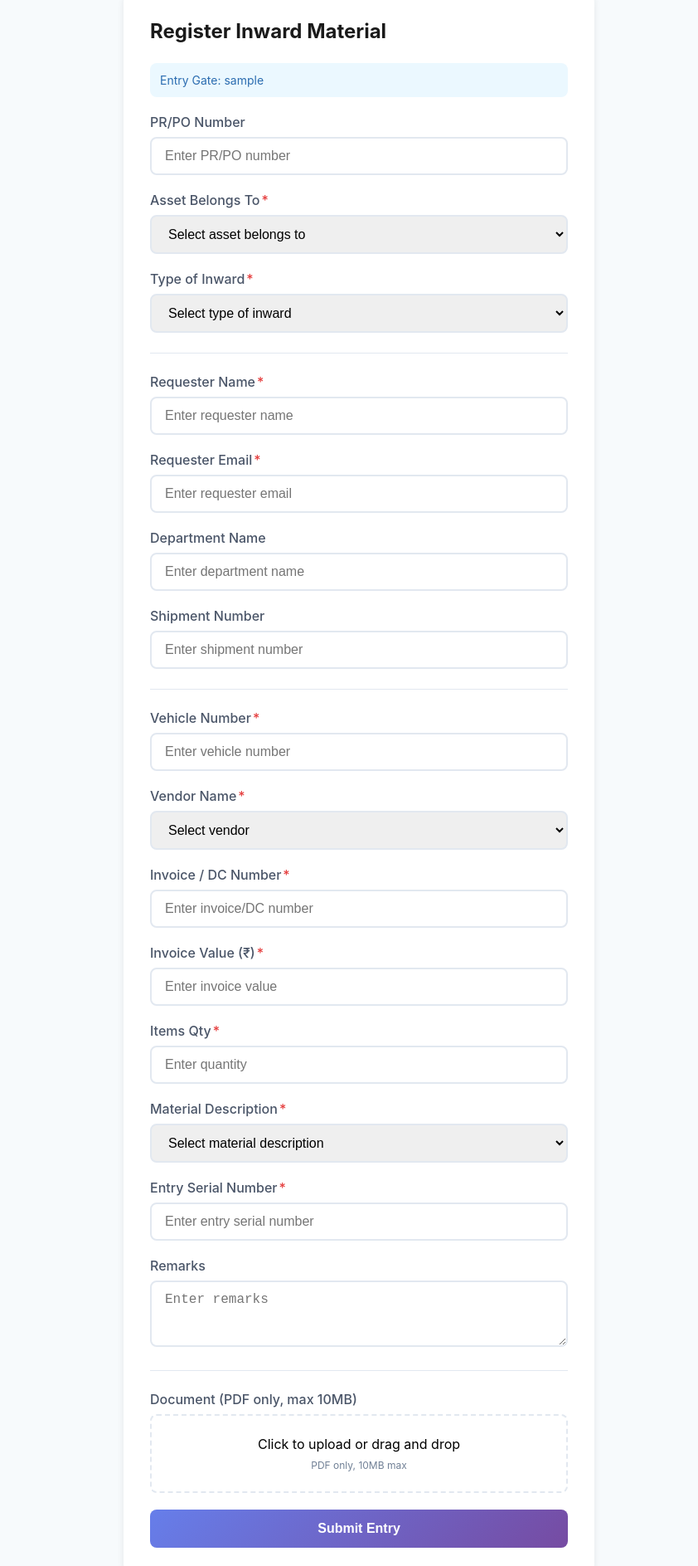
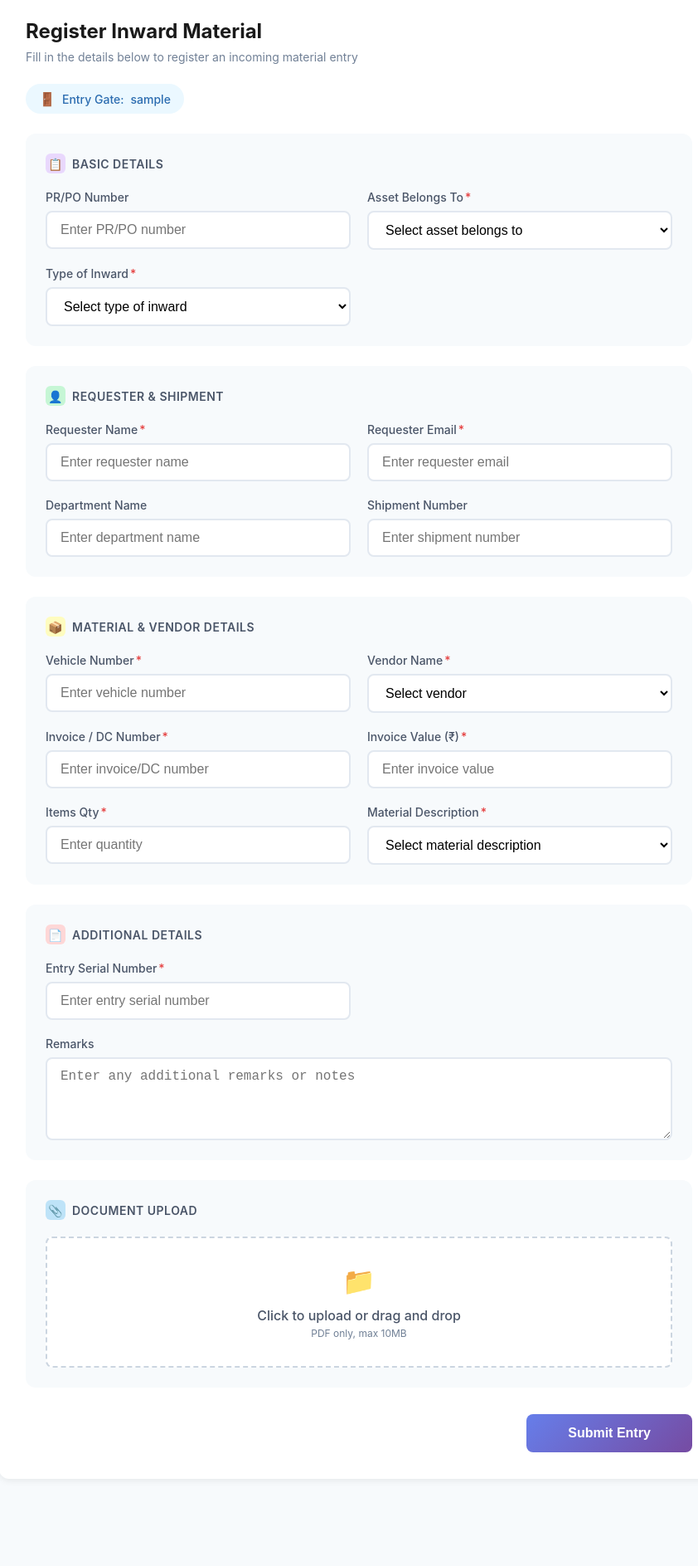
Before and after one commit to pulpbit/smart-gate, a plain HTML site: page frontend/material-inward.html in a window 1280 px wide. Shown: the part 106-1993 px from the top of the page at 83% size, without its empty margins (207-1049 px from the left). After the commit the page ends 1920 px from the top, so only its background shows below. Drawn offline with Linux system fonts and the light colour scheme; no server answers; sample sign-in values are in the browser's storage.

Commit message:
Optimize Material Inward form for desktop with 2-column grid layout

```diff
--- a/frontend/material-inward.html
+++ b/frontend/material-inward.html
@@ -38,7 +38,7 @@
       text-decoration: none;
     }
     .container {
-      max-width: 600px;
+      max-width: 900px;
       margin: 32px auto;
       padding: 0 16px;
     }
@@ -50,16 +50,63 @@
     }
     .form-container h2 {
       color: #1a1a1a;
+      margin-bottom: 8px;
+      font-size: 24px;
+    }
+    .form-subtitle {
+      color: #718096;
+      font-size: 14px;
       margin-bottom: 24px;
     }
+    .section-card {
+      background: #f7fafc;
+      border-radius: 12px;
+      padding: 24px;
+      margin-bottom: 24px;
+    }
+    .section-title {
+      color: #4a5568;
+      font-weight: 600;
+      font-size: 14px;
+      text-transform: uppercase;
+      letter-spacing: 0.5px;
+      margin-bottom: 20px;
+      display: flex;
+      align-items: center;
+      gap: 8px;
+    }
+    .section-title .icon {
+      width: 24px;
+      height: 24px;
+      border-radius: 6px;
+      display: flex;
+      align-items: center;
+      justify-content: center;
+      font-size: 14px;
+    }
+    .form-grid {
+      display: grid;
+      grid-template-columns: 1fr;
+      gap: 20px;
+    }
+    @media (min-width: 768px) {
+      .form-grid {
+        grid-template-columns: 1fr 1fr;
+      }
+    }
     .form-group {
-      margin-bottom: 20px;
+      display: flex;
+      flex-direction: column;
+    }
+    .form-group.full-width {
+      grid-column: 1 / -1;
     }
     label {
       display: block;
       margin-bottom: 8px;
       color: #4a5568;
       font-weight: 500;
+      font-size: 14px;
     }
     label .required {
       color: #e53e3e;
@@ -71,19 +118,31 @@
       border: 2px solid #e2e8f0;
       border-radius: 8px;
       font-size: 16px;
-      transition: border-color 0.2s;
+      transition: border-color 0.2s, box-shadow 0.2s;
+      background: white;
     }
     input:focus, select:focus, textarea:focus {
       outline: none;
       border-color: #667eea;
+      box-shadow: 0 0 0 3px rgba(102, 126, 234, 0.1);
+    }
+    input:disabled, select:disabled {
+      background: #edf2f7;
+      cursor: not-allowed;
     }
     textarea {
       resize: vertical;
-      min-height: 80px;
+      min-height: 100px;
     }
-    button {
-      width: 100%;
-      padding: 14px;
+    .submit-section {
+      margin-top: 32px;
+      display: flex;
+      justify-content: flex-end;
+    }
+    button[type="submit"] {
+      width: auto;
+      min-width: 200px;
+      padding: 14px 32px;
       background: linear-gradient(135deg, #667eea 0%, #764ba2 100%);
       color: white;
       border: none;
@@ -91,55 +150,93 @@
       font-size: 16px;
       font-weight: 600;
       cursor: pointer;
-      transition: transform 0.2s;
+      transition: transform 0.2s, box-shadow 0.2s;
     }
-    button:hover {
+    button[type="submit"]:hover {
       transform: translateY(-2px);
+      box-shadow: 0 4px 12px rgba(102, 126, 234, 0.4);
     }
     .success {
       background: #c6f6d5;
       color: #276749;
-      padding: 12px;
+      padding: 16px;
       border-radius: 8px;
       margin-bottom: 20px;
       display: none;
+      font-weight: 500;
     }
     .error {
       background: #fed7d7;
       color: #c53030;
-      padding: 12px;
+      padding: 16px;
       border-radius: 8px;
       margin-bottom: 20px;
       display: none;
+      font-weight: 500;
     }
     .file-upload {
-      border: 2px dashed #e2e8f0;
+      border: 2px dashed #cbd5e0;
       border-radius: 8px;
-      padding: 24px;
+      padding: 32px;
       text-align: center;
       cursor: pointer;
-      transition: border-color 0.2s;
+      transition: border-color 0.2s, background 0.2s;
+      background: white;
     }
     .file-upload:hover {
       border-color: #667eea;
+      background: #f0f4ff;
+    }
+    .file-upload .upload-icon {
+      font-size: 32px;
+      margin-bottom: 12px;
+    }
+    .file-upload .upload-text {
+      color: #4a5568;
+      font-weight: 500;
+      margin-bottom: 4px;
+    }
+    .file-upload .upload-hint {
+      color: #718096;
+      font-size: 12px;
     }
     .file-upload input {
       display: none;
     }
-    .section-divider {
-      border-top: 1px solid #e2e8f0;
-      margin: 24px 0;
+    .file-selected {
+      display: flex;
+      align-items: center;
+      gap: 12px;
+      padding: 12px 16px;
+      background: #ebf8ff;
+      border-radius: 8px;
+      margin-top: 12px;
+    }
+    .file-selected .file-icon {
+      font-size: 20px;
+    }
+    .file-selected .file-name {
+      color: #2b6cb0;
+      font-weight: 500;
+      font-size: 14px;
     }
     .hidden-field {
       display: none;
     }
     .gate-info {
+      display: inline-flex;
+      align-items: center;
+      gap: 8px;
       background: #ebf8ff;
-      padding: 12px;
-      border-radius: 8px;
-      margin-bottom: 20px;
+      padding: 8px 16px;
+      border-radius: 20px;
       color: #2b6cb0;
       font-size: 14px;
+      font-weight: 500;
+      margin-bottom: 24px;
+    }
+    .gate-info .icon {
+      font-size: 16px;
     }
   </style>
 </head>
@@ -152,19 +249,27 @@
   <div class="container">
     <div class="form-container">
       <h2>Register Inward Material</h2>
-      <div class="success" id="successMsg">Entry created successfully!</div>
+      <p class="form-subtitle">Fill in the details below to register an incoming material entry</p>
+
+      <div class="success" id="successMsg">Entry created successfully! Redirecting to dashboard...</div>
       <div class="error" id="errorMsg"></div>
 
       <div class="gate-info" id="gateInfo">
+        <span class="icon">🚪</span>
         Entry Gate: <span id="currentGate">-</span>
       </div>
 
       <form id="inwardForm">
+        <div class="section-card">
+          <div class="section-title">
+            <span class="icon" style="background: #e9d8fd; color: #6b46c1;">📋</span>
+            Basic Details
+          </div>
+          <div class="form-grid">
             <div class="form-group">
               <label for="prPoNumber">PR/PO Number</label>
               <input type="text" id="prPoNumber" placeholder="Enter PR/PO number">
             </div>
-
             <div class="form-group">
               <label for="assetBelongsTo">Asset Belongs To<span class="required">*</span></label>
               <select id="assetBelongsTo" required>
@@ -174,7 +279,6 @@
                 <option value="Project">Project</option>
               </select>
             </div>
-
             <div class="form-group">
               <label for="typeOfInward">Type of Inward<span class="required">*</span></label>
               <select id="typeOfInward" required>
@@ -184,65 +288,68 @@
                 <option value="Internal Movement Inward">Internal Movement Inward</option>
               </select>
             </div>
-
             <div class="form-group hidden-field" id="customerNameGroup">
               <label for="customerName">Customer Name<span class="required">*</span></label>
               <select id="customerName">
                 <option value="">Select customer</option>
               </select>
             </div>
+          </div>
+        </div>
 
-        <div class="section-divider"></div>
-
+        <div class="section-card">
+          <div class="section-title">
+            <span class="icon" style="background: #c6f6d5; color: #276749;">👤</span>
+            Requester & Shipment
+          </div>
+          <div class="form-grid">
             <div class="form-group">
               <label for="requesterName">Requester Name<span class="required">*</span></label>
               <input type="text" id="requesterName" placeholder="Enter requester name" required>
             </div>
-
             <div class="form-group">
               <label for="requesterEmail">Requester Email<span class="required">*</span></label>
               <input type="email" id="requesterEmail" placeholder="Enter requester email" required>
             </div>
-
             <div class="form-group">
               <label for="departmentName">Department Name</label>
               <input type="text" id="departmentName" placeholder="Enter department name">
             </div>
-
             <div class="form-group">
               <label for="shipmentNumber">Shipment Number</label>
               <input type="text" id="shipmentNumber" placeholder="Enter shipment number">
             </div>
+          </div>
+        </div>
 
-        <div class="section-divider"></div>
-
+        <div class="section-card">
+          <div class="section-title">
+            <span class="icon" style="background: #fefcbf; color: #b7791f;">📦</span>
+            Material & Vendor Details
+          </div>
+          <div class="form-grid">
             <div class="form-group">
               <label for="vehicleNumber">Vehicle Number<span class="required">*</span></label>
               <input type="text" id="vehicleNumber" placeholder="Enter vehicle number" required>
             </div>
-
             <div class="form-group">
               <label for="vendorName">Vendor Name<span class="required">*</span></label>
               <select id="vendorName" required>
                 <option value="">Select vendor</option>
               </select>
             </div>
-
             <div class="form-group">
               <label for="invoiceDcNumber">Invoice / DC Number<span class="required">*</span></label>
               <input type="text" id="invoiceDcNumber" placeholder="Enter invoice/DC number" required>
             </div>
-
             <div class="form-group">
               <label for="invoiceValue">Invoice Value (₹)<span class="required">*</span></label>
               <input type="number" id="invoiceValue" placeholder="Enter invoice value" step="0.01" min="0" required>
             </div>
-
             <div class="form-group">
               <label for="itemsQty">Items Qty<span class="required">*</span></label>
               <input type="number" id="itemsQty" placeholder="Enter quantity" min="1" required>
             </div>
-
             <div class="form-group">
               <label for="materialDescription">Material Description<span class="required">*</span></label>
               <select id="materialDescription" required>
@@ -250,30 +357,48 @@
                 <option value="As per attached DC">As per attached DC</option>
               </select>
             </div>
+          </div>
+        </div>
 
+        <div class="section-card">
+          <div class="section-title">
+            <span class="icon" style="background: #fed7d7; color: #c53030;">📄</span>
+            Additional Details
+          </div>
+          <div class="form-grid">
             <div class="form-group">
               <label for="entrySerialNumber">Entry Serial Number<span class="required">*</span></label>
               <input type="text" id="entrySerialNumber" placeholder="Enter entry serial number" required>
             </div>
-
-        <div class="form-group">
+            <div class="form-group full-width">
               <label for="remarks">Remarks</label>
-          <textarea id="remarks" placeholder="Enter remarks"></textarea>
+              <textarea id="remarks" placeholder="Enter any additional remarks or notes"></textarea>
+            </div>
+          </div>
         </div>
 
-        <div class="section-divider"></div>
-
-        <div class="form-group">
-          <label>Document (PDF only, max 10MB)</label>
+        <div class="section-card">
+          <div class="section-title">
+            <span class="icon" style="background: #bee3f8; color: #2b6cb0;">📎</span>
+            Document Upload
+          </div>
+          <div class="form-group full-width">
             <div class="file-upload" id="fileUpload">
-            <p>Click to upload or drag and drop</p>
-            <p style="color: #718096; font-size: 12px; margin-top: 8px;">PDF only, 10MB max</p>
               <input type="file" id="document" accept=".pdf">
+              <div class="upload-icon">📁</div>
+              <div class="upload-text">Click to upload or drag and drop</div>
+              <div class="upload-hint">PDF only, max 10MB</div>
             </div>
-          <p id="fileName" style="margin-top: 8px; color: #4a5568;"></p>
+            <div id="fileSelectedDisplay" class="file-selected" style="display: none;">
+              <span class="file-icon">📄</span>
+              <span class="file-name" id="fileName"></span>
+            </div>
+          </div>
         </div>
 
+        <div class="submit-section">
           <button type="submit">Submit Entry</button>
+        </div>
       </form>
     </div>
   </div>
@@ -291,6 +416,7 @@
     const fileUpload = document.getElementById('fileUpload');
     const fileInput = document.getElementById('document');
     const fileName = document.getElementById('fileName');
+    const fileSelectedDisplay = document.getElementById('fileSelectedDisplay');
     const assetBelongsTo = document.getElementById('assetBelongsTo');
     const typeOfInward = document.getElementById('typeOfInward');
     const customerNameGroup = document.getElementById('customerNameGroup');
@@ -299,9 +425,35 @@
 
     fileUpload.addEventListener('click', () => fileInput.click());
 
+    fileUpload.addEventListener('dragover', (e) => {
+      e.preventDefault();
+      fileUpload.style.borderColor = '#667eea';
+      fileUpload.style.background = '#f0f4ff';
+    });
+
+    fileUpload.addEventListener('dragleave', (e) => {
+      e.preventDefault();
+      fileUpload.style.borderColor = '#cbd5e0';
+      fileUpload.style.background = 'white';
+    });
+
+    fileUpload.addEventListener('drop', (e) => {
+      e.preventDefault();
+      fileUpload.style.borderColor = '#cbd5e0';
+      fileUpload.style.background = 'white';
+
+      if (e.dataTransfer.files.length > 0) {
+        handleFile(e.dataTransfer.files[0]);
+      }
+    });
+
     fileInput.addEventListener('change', (e) => {
       if (e.target.files.length > 0) {
-        const file = e.target.files[0];
+        handleFile(e.target.files[0]);
+      }
+    });
+
+    function handleFile(file) {
       if (file.type !== 'application/pdf') {
         alert('Only PDF files are allowed');
         fileInput.value = '';
@@ -313,8 +465,8 @@
         return;
       }
       fileName.textContent = file.name;
+      fileSelectedDisplay.style.display = 'flex';
     }
-    });
 
     assetBelongsTo.addEventListener('change', (e) => {
       const value = e.target.value;
@@ -414,7 +566,7 @@
 
         successMsg.style.display = 'block';
         e.target.reset();
-        fileName.textContent = '';
+        fileSelectedDisplay.style.display = 'none';
         customerNameGroup.classList.add('hidden-field');
         typeOfInward.disabled = false;
 
```
Lines whose indentation alone changed are shown as unchanged.
